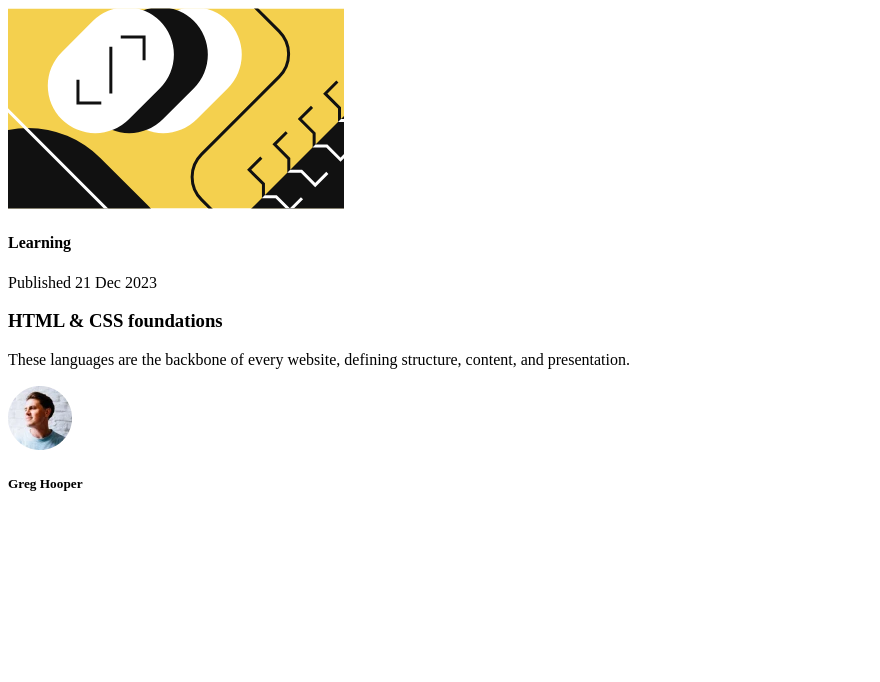
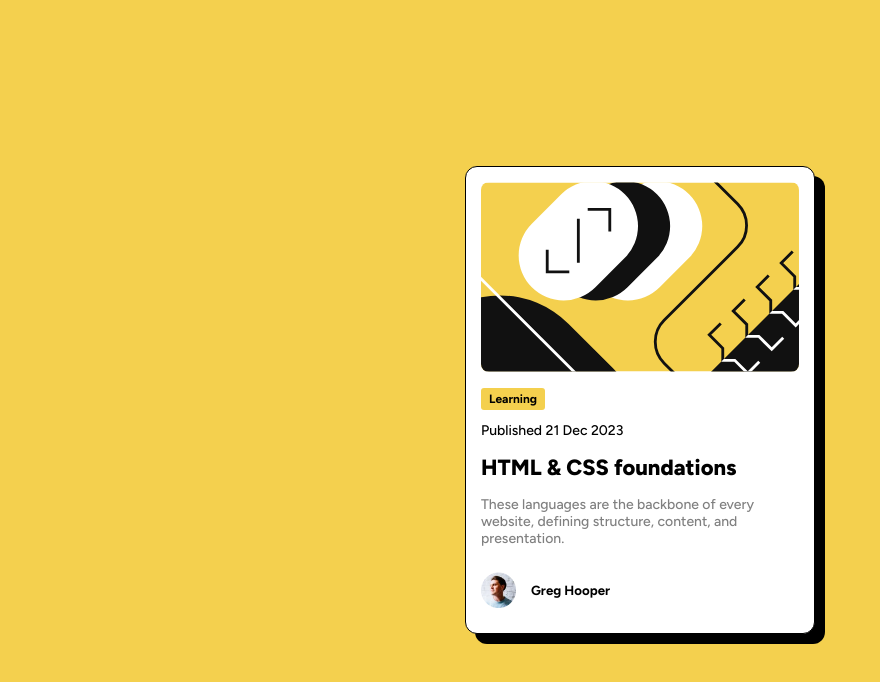
Before and after one commit to moEssamDev/Blog-preview-card, a plain HTML site: page index.html in a window 1280 px wide. Shown: the whole page, without its empty margins (0-880 px from the left). Drawn offline with Linux system fonts and the light colour scheme; the site is published under a folder, as on GitHub Pages, so addresses that start at the root find nothing.

Commit message:
second one

```diff
--- a/index.html
+++ b/index.html
@@ -4,8 +4,8 @@
   <meta charset="UTF-8">
   <meta name="viewport" content="width=device-width, initial-scale=1.0">
   <link rel="icon" type="image/png" sizes="32x32" href="./assets/images/favicon-32x32.png">
-  <link rel="stylesheet" href="/style.css">
-  <title>Frontend Mentor | Blog preview card</title>
+  <link rel="stylesheet" href="style.css">
+  <title>Blog preview card</title>
   </style>
 </head>
 <body>
```
